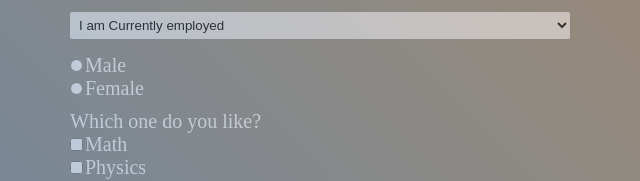
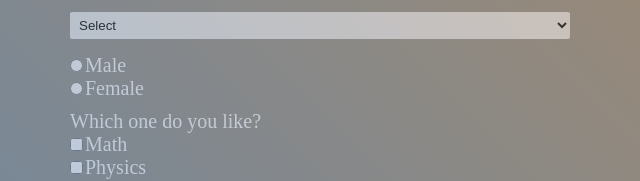
Before and after one commit to hamzaabde/survey-form, a plain HTML site: page index.html in a window 1280 px wide. Shown: the part 419-600 px from the top of the page, 320-960 px from the left. Drawn offline with Linux system fonts and the light colour scheme.

Commit message:
fixed a bug

```diff
--- a/index.html
+++ b/index.html
@@ -27,7 +27,7 @@
 				</div>
 				<div class="form-group">
 					<select name="employment" id="dropdown">
-						<option value="" disabled>Select</option>
+						<option value="" disabled selected>Select</option>
 						<option value="employed">I am Currently employed</option>
 						<option value="not-employed">I Don't have a job</option>
 					</select>
```
